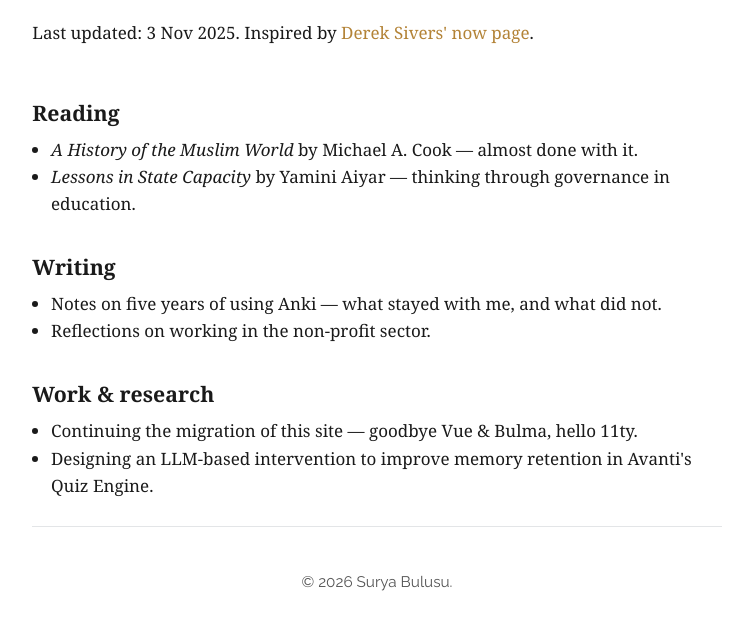
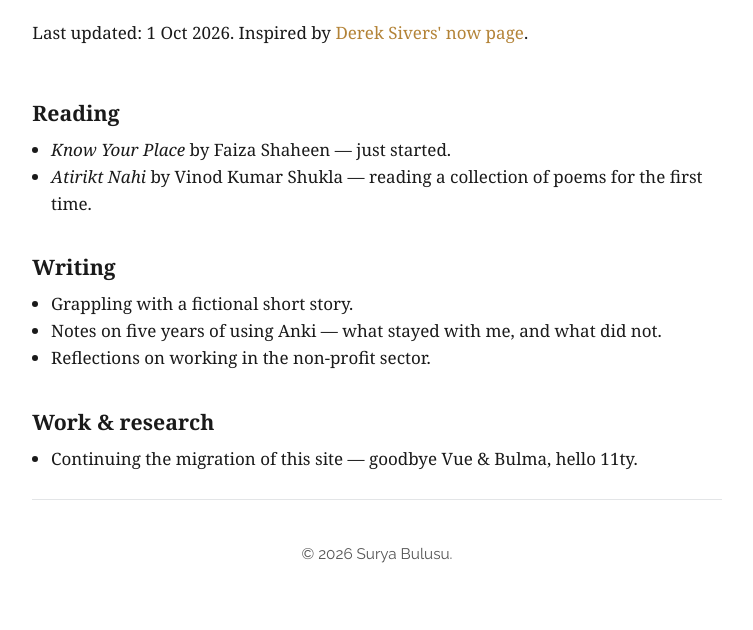
Before and after one commit to suryabulusu/suryabulusu.github.io, an Eleventy site: page src/now/index.njk in a window 1280 px wide. Shown: the part 176-806 px from the top of the page, without its empty margins (263-1016 px from the left). Built offline with nearby package versions, Linux system fonts and the light colour scheme; Eleventy itself is replaced by a stand-in of ours; files that its build step writes are made by us from their sources.

Commit message:
updates now

```diff
--- a/src/now/index.njk
+++ b/src/now/index.njk
@@ -6,20 +6,21 @@ bodyClass: page-now
 ---
 <section>
   <h1>Now</h1>
-  <p>Last updated: 3 Nov 2025. Inspired by <a href="https://sive.rs/now">Derek Sivers' now page</a>.</p>
+  <p>Last updated: 1 Oct 2026. Inspired by <a href="https://sive.rs/now">Derek Sivers' now page</a>.</p>
 </section>
 
 <section class="now-section">
   <h2>Reading</h2>
   <ul>
-    <li><em>A History of the Muslim World</em> by Michael A. Cook — almost done with it.</li>
-    <li><em>Lessons in State Capacity</em> by Yamini Aiyar — thinking through governance in education.</li>
+    <li><em>Know Your Place</em> by Faiza Shaheen — just started.</li>
+    <li><em>Atirikt Nahi</em> by Vinod Kumar Shukla — reading a collection of poems for the first time.</li>
   </ul>
 </section>
 
 <section class="now-section">
   <h2>Writing</h2>
   <ul>
+    <li>Grappling with a fictional short story.</li>
     <li>Notes on five years of using Anki — what stayed with me, and what did not.</li>
     <li>Reflections on working in the non-profit sector.</li>
   </ul>
@@ -29,6 +30,5 @@ bodyClass: page-now
   <h2>Work & research</h2>
   <ul>
     <li>Continuing the migration of this site — goodbye Vue & Bulma, hello 11ty.</li>
-    <li>Designing an LLM-based intervention to improve memory retention in Avanti's Quiz Engine.</li>
   </ul>
 </section>
```
